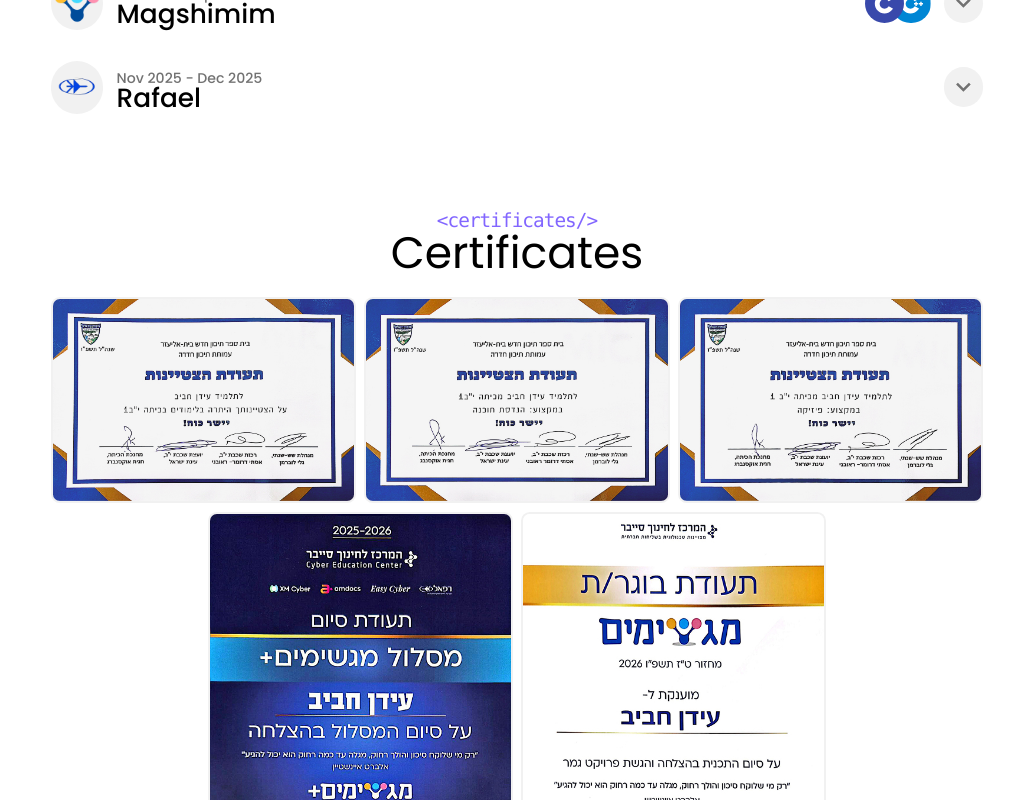
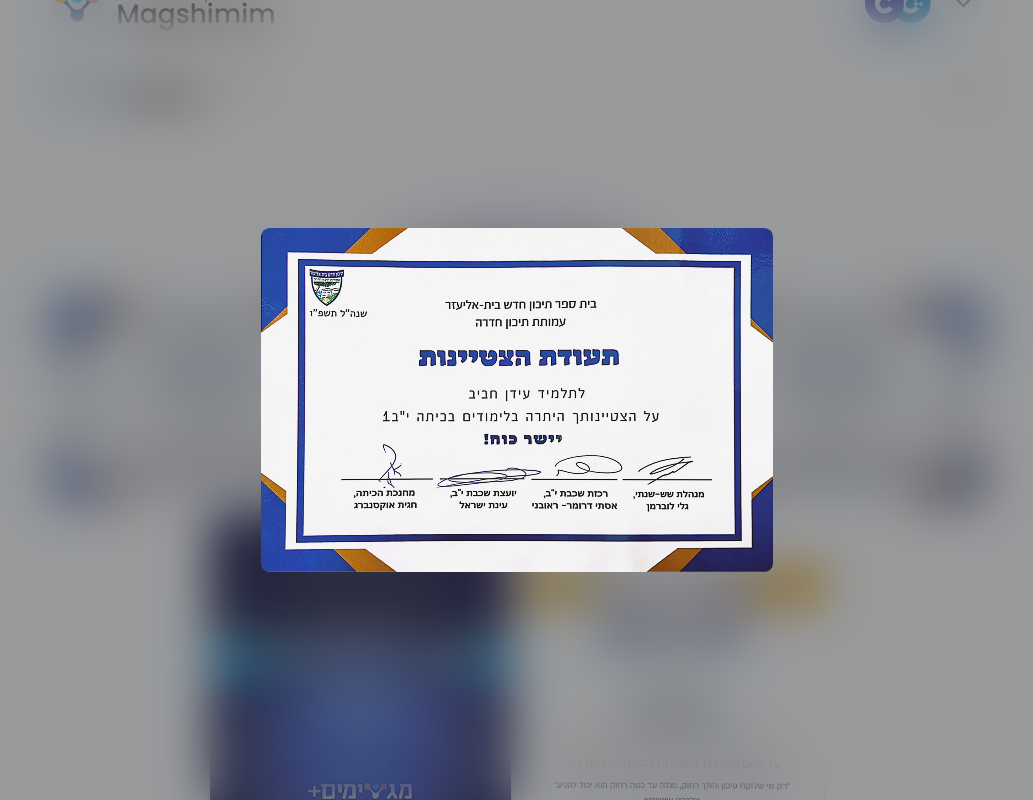
Before and after one commit to IdanHaviv4/portfolio, a Next.js app in the folder client/: page / in a window 1280 px wide. Both pictures are taken after a click on the element 326 px from the left and 2850 px from the top of the page. Shown: the part 2450-3250 px from the top of the page, without its empty margins (123-1156 px from the left). Built offline with nearby package versions, Linux system fonts and the light colour scheme.

Commit message:
closing up on certificate on click

```diff
--- a/client/app/(home)/_sections/certificates/certificates.tsx
+++ b/client/app/(home)/_sections/certificates/certificates.tsx
@@ -1,9 +1,24 @@
+"use client";
+
 import Title from "@/components/title";
-import { Fragment } from "react";
+import { Fragment, useRef } from "react";
 
 const Certificates = () => {
+  const dialog_ref = useRef<HTMLDialogElement>(null);
+
   return (
     <div className="w-full flex flex-col gap-6 items-center">
+      <dialog
+        open={false}
+        ref={dialog_ref}
+        className="m-auto border-none outline-none rounded-lg overflow-hidden backdrop:backdrop-blur-xl backdrop:bg-secondary/50"
+        onClick={(e) => {
+          if (e.target === dialog_ref?.current) dialog_ref.current?.close();
+        }}
+      >
+        <img />
+      </dialog>
+
       <Title label="Certificates" tag="certificates" orientation="center" />
 
       <div className="w-full grid grid-cols-6 gap-2">
@@ -17,7 +32,16 @@
 
               <div
                 className="group col-span-2 w-full h-full rounded-lg overflow-hidden cursor-pointer border-2 border-solid border-section"
-                key={idx}
+                onClick={() => {
+                  if (!dialog_ref.current) return;
+
+                  const img = dialog_ref.current.querySelector("img")!;
+
+                  img.src = `/assets/certificates/${idx + 1}.jpg`;
+                  img.alt = `certificate-${idx + 1}`;
+
+                  dialog_ref.current.showModal();
+                }}
               >
                 <img
                   src={`/assets/certificates/${idx + 1}.jpg`}
```
